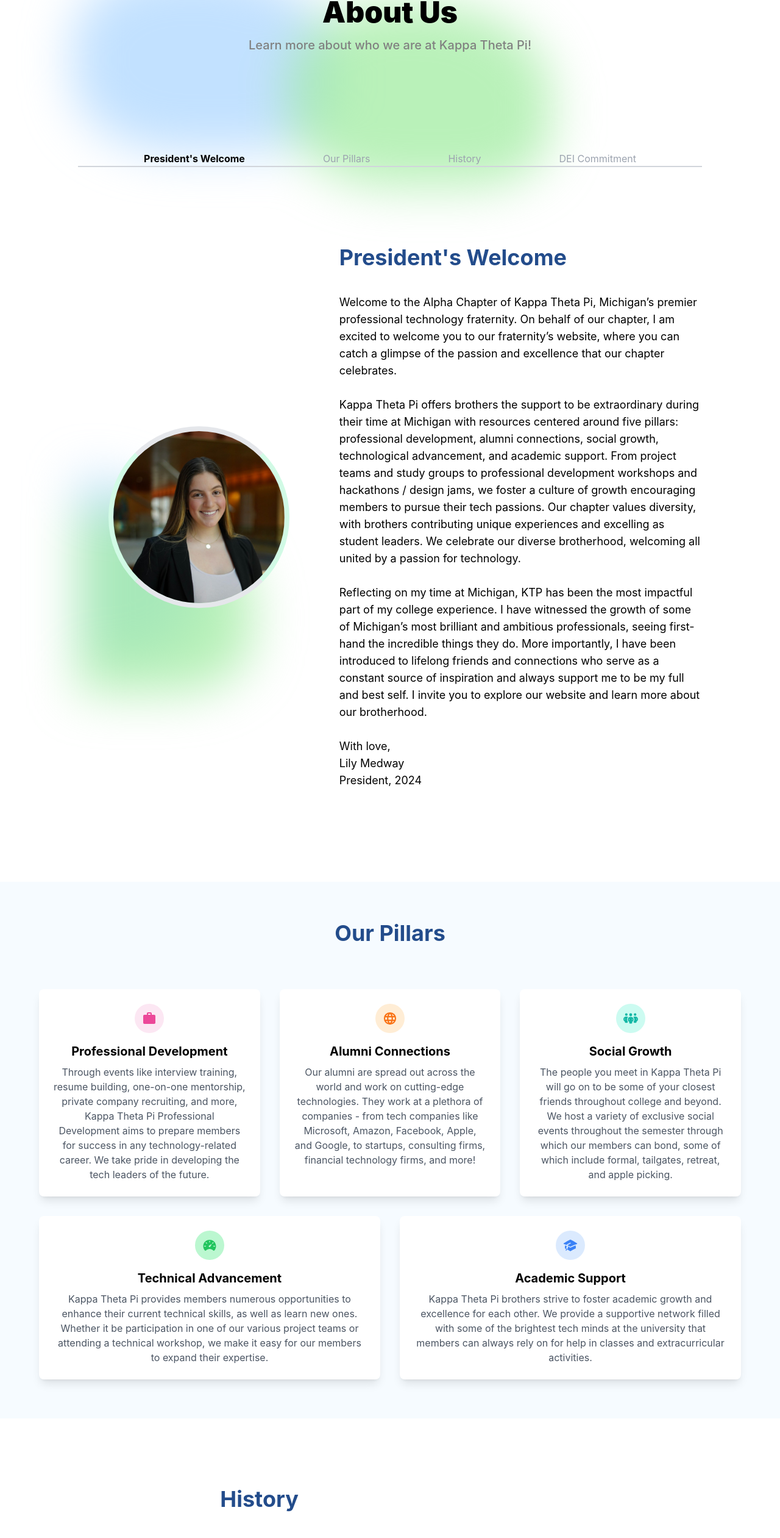
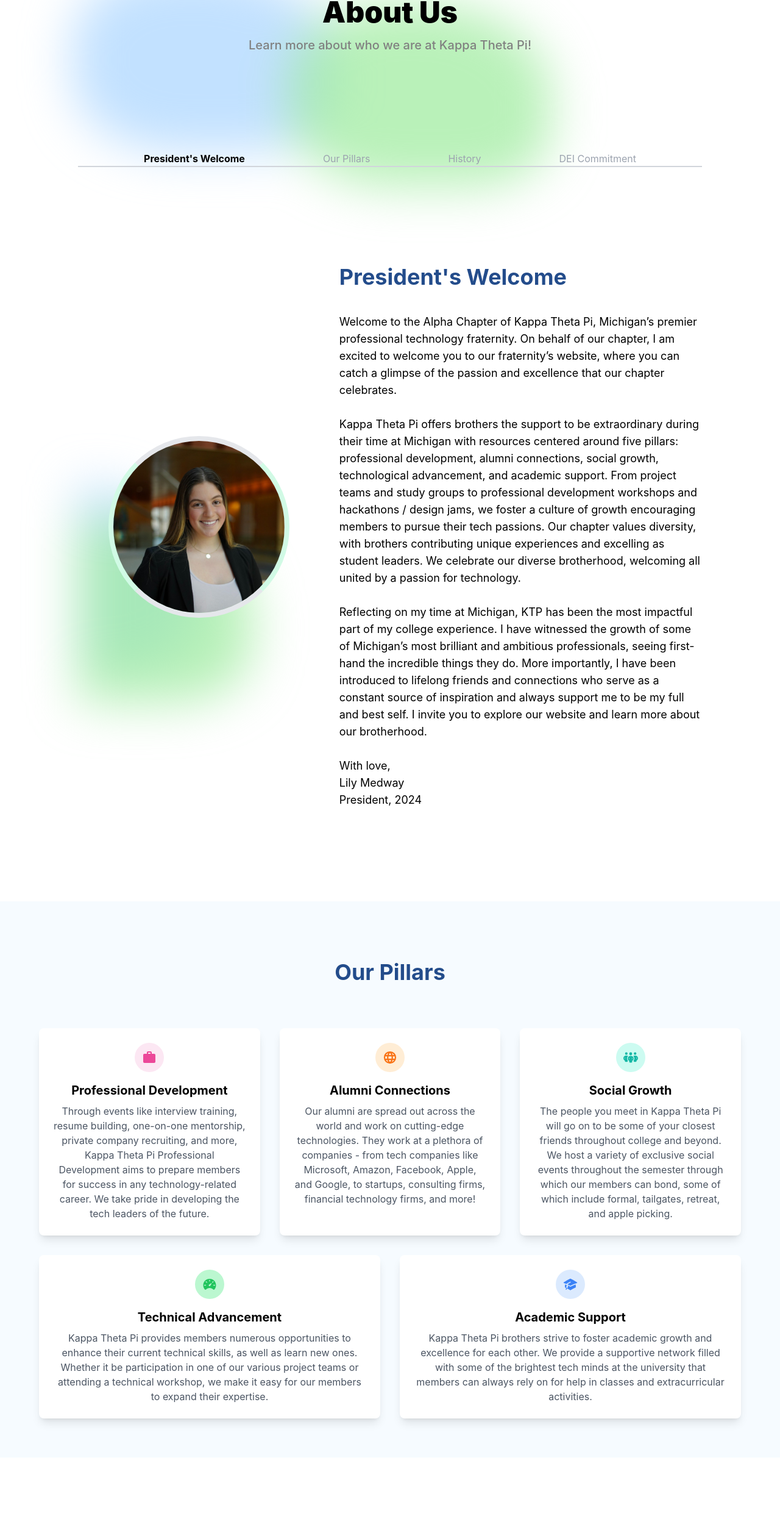
Before and after one commit to natalieramirez22/ktp-website, a React (Create React App) app: page /about in a window 1280 px wide. Shown: the part 215-2737 px from the top of the page at 61% size. Built offline with nearby package versions, Linux system fonts and the light colour scheme.

Commit message:
couple fixes

```diff
--- a/src/about.js
+++ b/src/about.js
@@ -95,7 +95,7 @@ function About() {
                 />
               </div>
               <div className="w-full md:w-3/5 text-center md:text-left">
-                <h2 className="text-3xl sm:text-4xl font-bold text-ktp-dark-blue pb-4 sm:pb-6">President's Welcome</h2>
+                <h2 className="text-3xl mt-8 sm:text-4xl font-bold text-ktp-dark-blue pb-4 sm:pb-6">President's Welcome</h2>
                 <p className="text-base sm:text-lg mt-4 px-4 sm:px-6 md:px-0 mx-auto md:mx-0">
                   Welcome to the Alpha Chapter of Kappa Theta Pi, Michigan’s premier professional technology fraternity. On behalf of our chapter, I am excited to welcome you to our fraternity’s website, where you can catch a glimpse of the passion and excellence that our chapter celebrates.
                   <br/><br/>Kappa Theta Pi offers brothers the support  to be extraordinary during their time at Michigan with resources centered around five pillars: professional development, alumni connections, social growth, technological advancement, and academic support. From project teams and study groups to professional development workshops and hackathons / design jams, we foster a culture of growth encouraging members to pursue their tech passions. Our chapter values diversity, with brothers contributing unique experiences and excelling as student leaders. We celebrate our diverse brotherhood, welcoming all united by a passion for technology.
@@ -114,7 +114,7 @@ function About() {
         <div className="bg-light-blue w-full">
           <div className="px-4 sm:px-6 md:px-12 lg:px-16 py-8 sm:py-12 md:py-16" id="our pillars-section">
             <div className="text-center">
-              <h2 className="text-3xl sm:text-4xl font-bold text-ktp-dark-blue pb-4 sm:pb-6">Our Pillars</h2>
+              <h2 className="text-3xl mt-8 sm:text-4xl font-bold text-ktp-dark-blue pb-4 sm:pb-6">Our Pillars</h2>
             </div>
 
             <div className="mt-12 grid grid-cols-1 lg:grid-cols-3 gap-8">
@@ -184,7 +184,7 @@ function About() {
           <div className="px-6 sm:px-12 md:px-24 lg:px-32 py-8 sm:py-12 md:py-16" id="history-section">
             <div className="relative flex flex-col items-center md:flex-row md:items-center space-y-6 md:space-y-0 md:space-x-8 pb-20">
               <div className="w-full md:w-3/5 text-center md:text-left">
-                <h2 className="text-3xl sm:text-4xl font-bold text-ktp-dark-blue pb-4 sm:pb-6 text-center">History</h2>
+                <h2 className="text-3xl mt-8 sm:text-4xl font-bold text-ktp-dark-blue pb-4 sm:pb-6 text-center">History</h2>
                 <p className="text-base sm:text-lg mt-4 px-4 sm:px-6 md:px-0 mx-auto md:mx-0">Kappa Theta Pi takes pride in being the first professional technology fraternity in the country. Our members learn a plethora of skills needed to stay knowledgeable about the tech industry, as well as a strong sense of professional development for future job positions.
                   <br/><br/>KTP was founded on January 10, 2012, with the mission to create a tech community that enthusiastic students could join. In making KTP, the founders set up a strong community that has only grown in the 11 years since its inception.
                   <br/><br/>Our members come from all around campus. We are designers, analysts, computer scientists, engineers, artists, entrepreneurs, economists, philosophers, psychologists, and more. What makes the KTP community strong is our shared passion for technology and our unique backgrounds meshing together as one.
@@ -206,7 +206,7 @@ function About() {
         <div className="bg-light-blue w-full">
           <div className="px-32 py-16" id="dei commitment-section">
             <div className="flex flex-col items-center pb-20">
-              <h2 className="text-4xl font-bold text-ktp-dark-blue pb-6 text-center">DEI Commitment</h2>
+              <h2 className="text-4xl mt-8 font-bold text-ktp-dark-blue pb-6 text-center">DEI Commitment</h2>
               <p className="text-lg mt-4 max-w-4xl text-left">The world of technology is unique, diverse, and multi-faceted. We believe that our brothers should be too. In Kappa Theta Pi, we’re passionate about cultivating an inclusive community that promotes and values diversity. Our dedication to diversity, equity, and inclusion is unwavering; these values are central to our mission and to our impact. We know that having heterogeneous perspectives helps generate better ideas to solve the nuanced problems of a changing — and increasingly diverse — world.
                 <br/><br/>In KTP, we have a responsibility to address structural inequality in our communities as well as the social and cultural dimensions of technology. We are committed to harnessing the best of KTP — our people, platform, and technical innovation — to make lasting change inside and outside of our organization.
               </p>
--- a/src/index.css
+++ b/src/index.css
@@ -148,8 +148,8 @@ html {
 
 .shape-blob.eight {
   background: #a8d4ff;
-  height: 150px;
-  width: 230px;
+  height: 100px;
+  width: 250px;
   left: calc(40% - 215px);
   top: 10%;
   transform: rotate(-180deg);
@@ -158,8 +158,8 @@ html {
 
 .shape-blob.nine {
   background: #9ceb9c;
-  height: 150px;
-  width: 230px;
+  height: 100px;
+  width: 250px;
   left: calc(70% - 215px);
   top: 10%;
   transform: rotate(-180deg);
```
Also changed, not shown: src/img/members/McDermott_David.jpg (added), src/memberList.csv, 1 other file (tests, documents, lock files or other folders).
